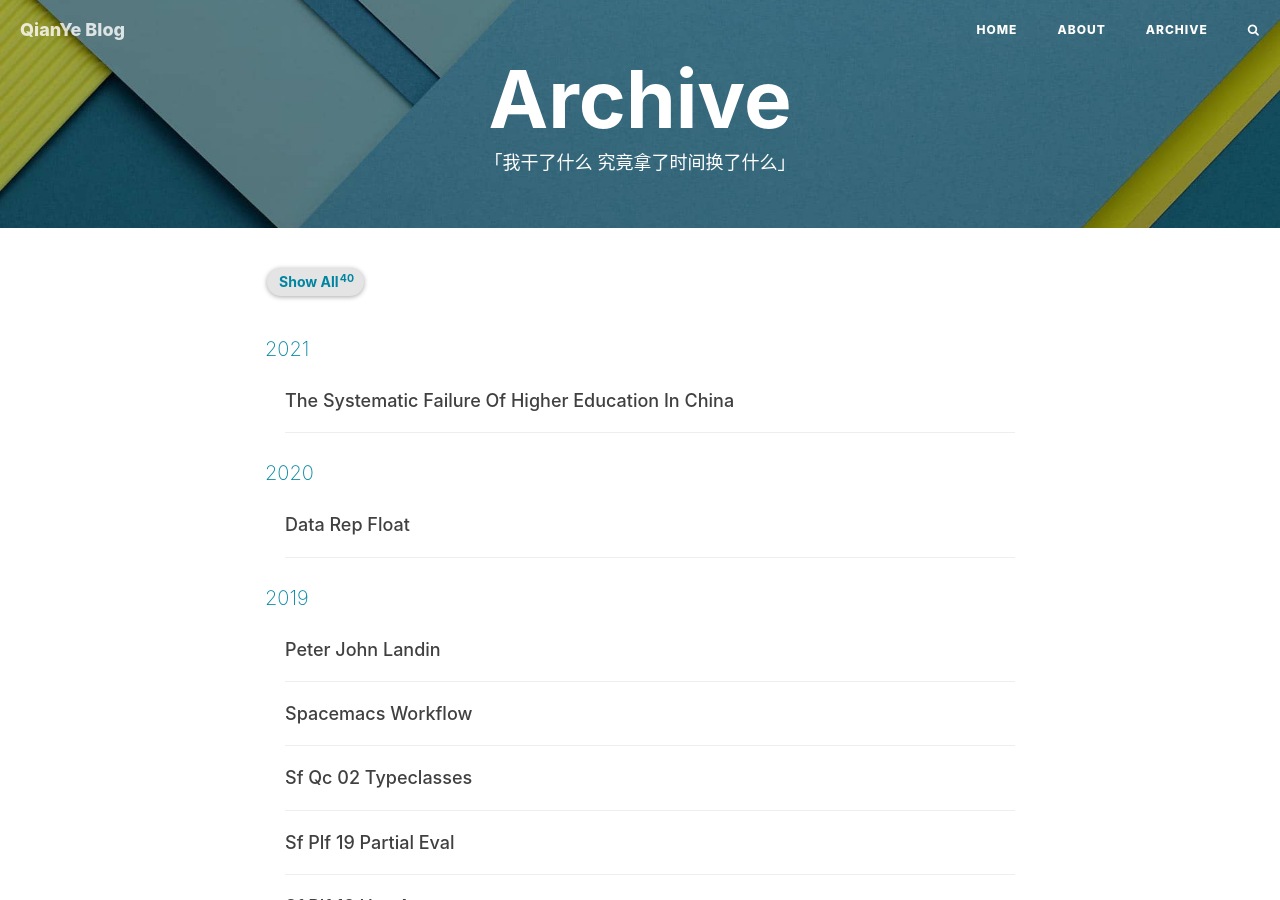
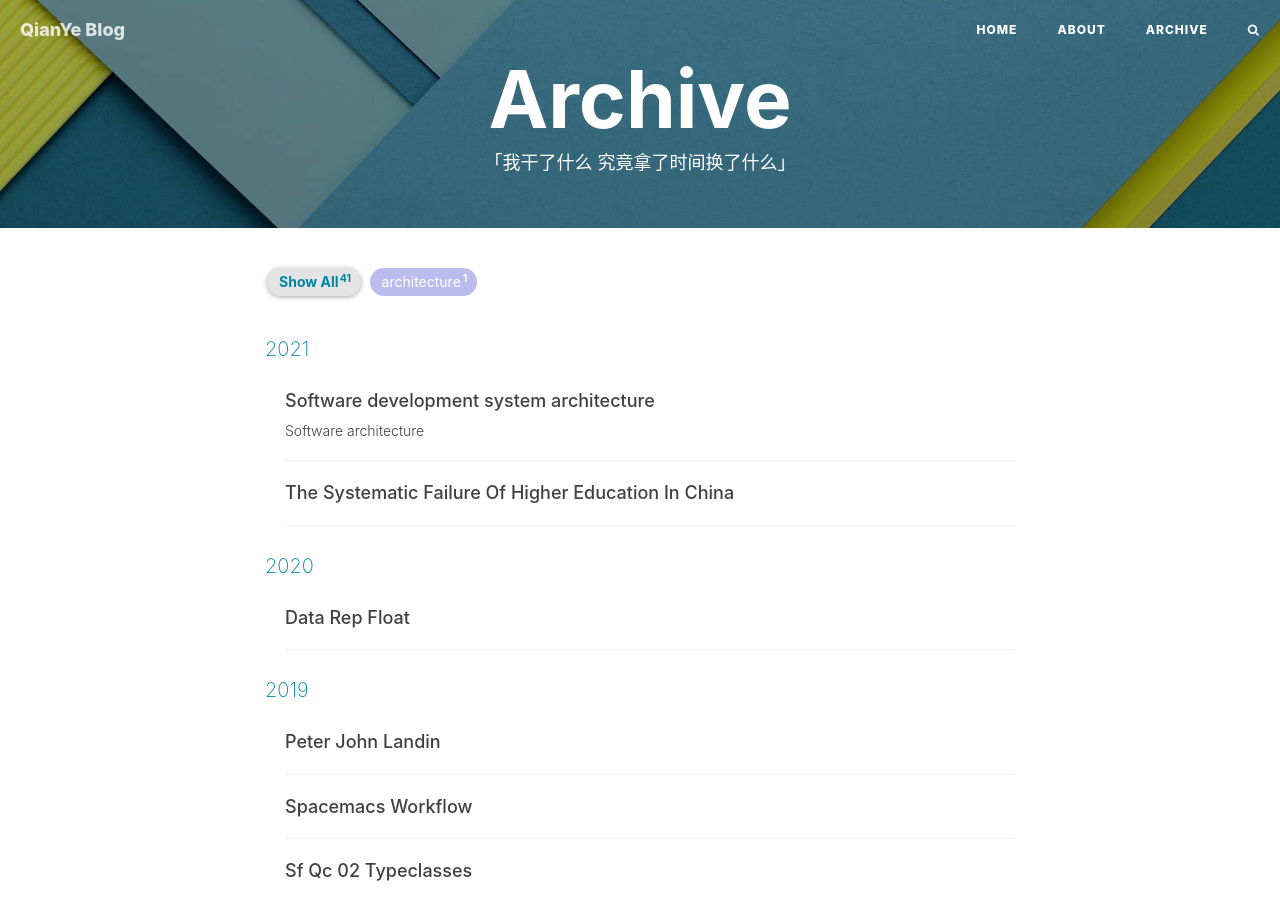
Before and after one commit to zhou431615/zhou431615.github.io, a Jekyll site: the page built from archive.html, in a window 1280 px wide and 900 px high. Built offline with Jekyll 4.4.1, drawn with Linux system fonts in a browser that asks for light colours; nearby versions of some CDN libraries; comment, search, counter and statistics services are not loaded; some of the changed lines change nothing that is shown.

Commit message:
提交第一份文档

```diff
--- a/_config.yml
+++ b/_config.yml
@@ -27,7 +27,7 @@ twitter_username:   15107290193
 highlighter: rouge
 permalink: pretty
 paginate: 10
-exclude: ["less","node_modules","Gruntfile.js","package.json","README.md","2021-08-23-architecture.md"]
+exclude: ["less","node_modules","Gruntfile.js","package.json","README.md","博客模板使用手册中文版.md"]
 anchorjs: true                          # if you want to customize anchor. check out line:181 of `post.html`
 # If you have timezone issue (e.g. #68) in China, uncomment to use this:
 #timezone: CN
```
Also changed, not shown: _doc/博客模板使用手册中文版.md (renamed from _doc/2021-08-23-architecture.md), _posts/2021-08-23-architecture.md (renamed from _posts/常见的两种软件开发体系架构.md).
